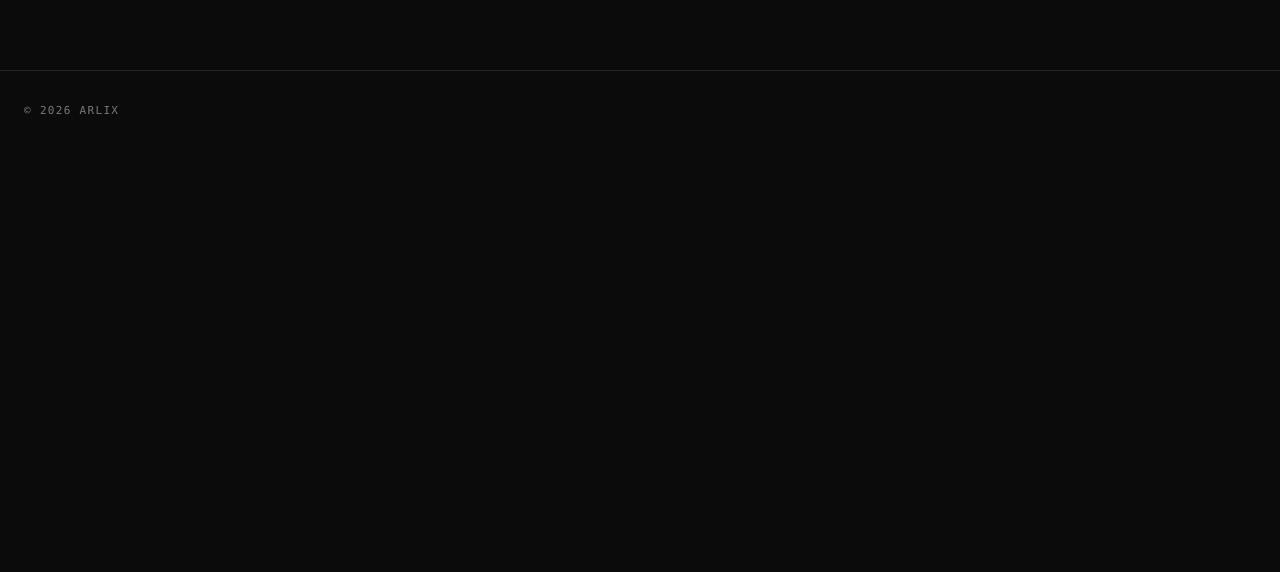
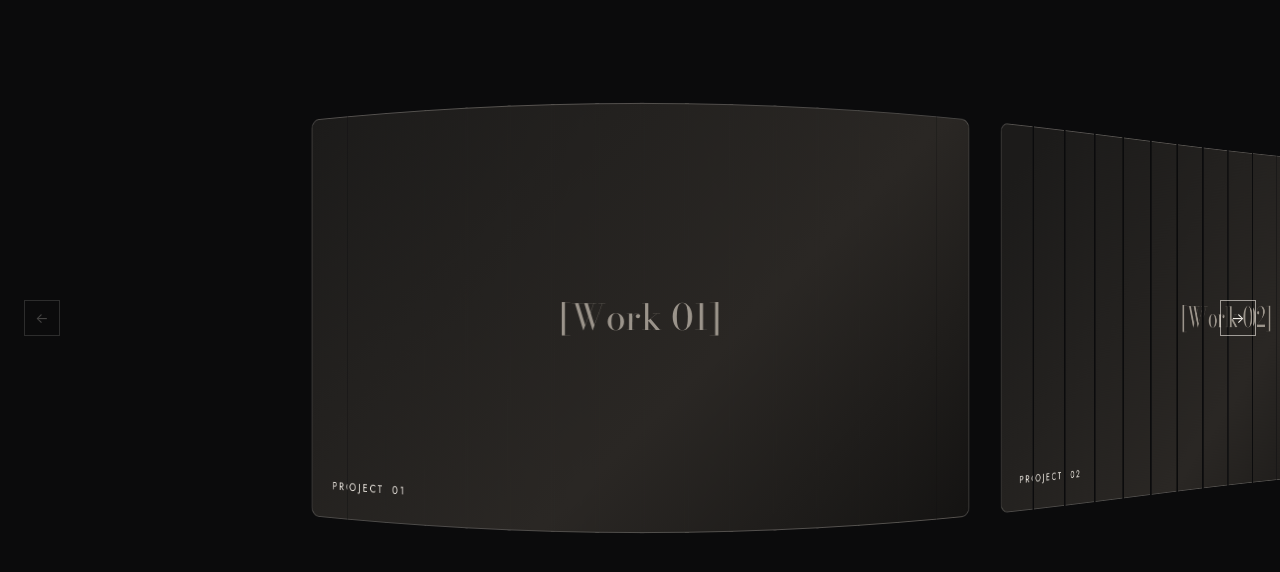
Before and after one commit to arlixfrost/arlix.art, a Next.js app: page / in a window 1280 px wide. Shown: the part 826-1398 px from the top of the page. Before the commit the page ends 978 px from the top, so only its background shows below. Built offline with nearby package versions, Linux system fonts and the light colour scheme.

Commit message:
Home: snake carousel mockup under the showreel (scroll, arrows, tap to center) and styled footer
Co-Authored-By: Claude Opus 5.5 <noreply@anthropic.com>
Claude-Session: https://claude.ai/code/session_01Er8MJtBvEUaFWw46bh3ALu

```diff
--- a/app/layout.tsx
+++ b/app/layout.tsx
@@ -18,7 +18,7 @@ export default function RootLayout({ children }: { children: React.ReactNode })
       <body className="min-h-screen">
         <Nav />
         {children}
-        <footer className="border-t border-white/10 px-6 py-8 mt-24 flex flex-wrap justify-between gap-4 label">
+        <footer className="bg-[#0B0B0C] border-t border-[rgba(242,237,230,0.12)] px-6 sm:px-8 py-8 flex flex-wrap justify-between gap-4 font-body text-[12px] tracking-[0.24em] uppercase text-[#9B948B]">
           <span>© 2026 Arlix</span>
         </footer>
       </body>
--- a/app/page.tsx
+++ b/app/page.tsx
@@ -1,5 +1,6 @@
 import Link from "next/link";
 import Showreel from "@/components/Showreel";
+import SnakeCarousel from "@/components/SnakeCarousel";
 
 export default function Home() {
   return (
@@ -15,6 +16,7 @@ export default function Home() {
           </div>
         </div>
       </Showreel>
+      <SnakeCarousel />
     </main>
   );
 }
--- /dev/null
+++ b/components/SnakeCarousel.tsx
@@ -0,0 +1,126 @@
+"use client";
+import { useCallback, useEffect, useRef, useState } from "react";
+
+// Snake carousel (reference: Jesper Landberg). Landscape cards bend like one wavy ribbon in perspective.
+// Page scroll moves the ribbon; small arrows at the screen edges and a tap on a card also move it.
+const cards = Array.from({ length: 7 }, (_, i) => ({ id: i, title: `[Work ${String(i + 1).padStart(2, "0")}]` }));
+const STRIPS = 16;
+
+export default function SnakeCarousel() {
+  const section = useRef<HTMLElement>(null);
+  const stage = useRef<HTMLDivElement>(null);
+  const strips = useRef<(HTMLDivElement | null)[]>([]);
+  const [size, setSize] = useState({ w: 900, h: 560 });
+  const [active, setActive] = useState(0);
+  const n = cards.length;
+
+  // Card size follows the screen: wider share on phones.
+  useEffect(() => {
+    const onResize = () => {
+      const vw = window.innerWidth;
+      const w = Math.round(Math.min(vw < 768 ? vw * 0.74 : vw * 0.56, 980));
+      setSize({ w, h: Math.round(w * 0.6) });
+    };
+    onResize();
+    window.addEventListener("resize", onResize);
+    return () => window.removeEventListener("resize", onResize);
+  }, []);
+
+  const layout = useCallback((p: number) => {
+    const { w } = size;
+    const gap = w * 0.05;
+    const sw = w / STRIPS;
+    const L = w * 0.42; // length of one wave bend
+    const A = w * 0.15; // depth of the wave
+    const z = (x: number) => A * (Math.cos(x / L) - 1) - (x * x) / (w * 6);
+    for (let i = 0; i < n; i++) {
+      for (let j = 0; j < STRIPS; j++) {
+        const el = strips.current[i * STRIPS + j];
+        if (!el) continue;
+        const x = (i - p) * (w + gap) - w / 2 + (j + 0.5) * sw;
+        const zz = z(x);
+        const ang = Math.atan2(z(x + 1) - z(x - 1), 2) * (180 / Math.PI);
+        el.style.transform = `translate3d(${x - sw / 2}px,0,${zz}px) rotateY(${-ang}deg)`;
+        el.style.opacity = Math.abs(x) > window.innerWidth * 1.1 ? "0" : "1";
+      }
+    }
+  }, [size, n]);
+
+  // Scroll range while the stage is stuck in the middle of the screen.
+  const bounds = (s: HTMLElement) => {
+    const top = s.getBoundingClientRect().top + window.scrollY;
+    const pad = 64;
+    const sh = stage.current?.offsetHeight ?? 0;
+    const off = (window.innerHeight - sh) / 2;
+    const start = top + pad - off;
+    // The page may end before the stage unsticks (only the footer is below), so cap at the real bottom.
+    const maxScroll = document.documentElement.scrollHeight - window.innerHeight;
+    return { start, run: Math.max(1, Math.min(s.offsetHeight - pad - sh, maxScroll - start)) };
+  };
+
+  // Scroll position inside the section -> ribbon position (0 .. n-1).
+  const progress = useCallback(() => {
+    const s = section.current;
+    if (!s) return 0;
+    const { start, run } = bounds(s);
+    const t = Math.min(1, Math.max(0, (window.scrollY - start) / run));
+    return t * (n - 1);
+  }, [n]);
+
+  useEffect(() => {
+    let raf = 0;
+    let cur = progress();
+    const tick = () => {
+      const target = progress();
+      cur += (target - cur) * 0.14;
+      if (Math.abs(target - cur) < 0.0005) cur = target;
+      layout(cur);
+      setActive((a) => (Math.round(cur) !== a ? Math.round(cur) : a));
+      raf = requestAnimationFrame(tick);
+    };
+    raf = requestAnimationFrame(tick);
+    return () => cancelAnimationFrame(raf);
+  }, [layout, progress]);
+
+  const go = (i: number) => {
+    const s = section.current;
+    if (!s) return;
+    const k = Math.max(0, Math.min(n - 1, i));
+    const { start, run } = bounds(s);
+    window.scrollTo({ top: start + (k / (n - 1)) * run, behavior: "smooth" });
+  };
+
+  const stageH = Math.round(size.h * 1.3);
+
+  return (
+    <section ref={section} aria-label="Selected work" className="relative bg-[#0B0B0C] pt-16" style={{ height: `calc(${n} * 55svh + 100svh)` }}>
+      <div ref={stage} className="sticky overflow-hidden" style={{ top: `calc((100svh - ${stageH}px) / 2)`, height: stageH }}>
+        <div className="absolute inset-0 flex items-center justify-center" style={{ perspective: `${size.w * 1.6}px` }}>
+          <div className="relative" style={{ width: 0, height: size.h, transformStyle: "preserve-3d" }}>
+            {cards.map((c, i) =>
+              Array.from({ length: STRIPS }, (_, j) => (
+                <div key={`${i}-${j}`} ref={(el) => { strips.current[i * STRIPS + j] = el; }}
+                  onClick={() => go(i)}
+                  className="absolute top-0 left-0 overflow-hidden cursor-pointer will-change-transform"
+                  style={{ width: size.w / STRIPS + 4, height: size.h, backfaceVisibility: "hidden", outline: "1px solid transparent" }}>
+                  <div className="absolute top-0 h-full" style={{ width: size.w, left: -j * (size.w / STRIPS) }}>
+                    <div className="h-full w-full border border-[rgba(242,237,230,0.22)]"
+                      style={{ background: `linear-gradient(135deg, #1c1b1a ${i * 6}%, #2a2724 60%, #141312)`, borderRadius: j === 0 ? "10px 0 0 10px" : j === STRIPS - 1 ? "0 10px 10px 0" : 0 }}>
+                      <div className="absolute inset-0 flex items-center justify-center font-display text-[#9B948B]" style={{ fontSize: size.w * 0.05 }}>{c.title}</div>
+                      <div className="absolute left-[4%] bottom-[6%] font-body uppercase tracking-[0.24em] text-[#F2EDE6]" style={{ fontSize: Math.max(11, size.w * 0.016) }}>Project {String(i + 1).padStart(2, "0")}</div>
+                    </div>
+                  </div>
+                </div>
+              ))
+            )}
+          </div>
+        </div>
+
+        <button onClick={() => go(active - 1)} aria-label="Previous" disabled={active === 0}
+          className="absolute left-3 sm:left-6 top-1/2 -translate-y-1/2 z-10 h-9 w-9 flex items-center justify-center border border-[rgba(242,237,230,0.6)] text-[#F2EDE6] text-sm hover:text-[#C9A962] hover:border-[#C9A962] disabled:opacity-25 transition-colors">←</button>
+        <button onClick={() => go(active + 1)} aria-label="Next" disabled={active === n - 1}
+          className="absolute right-3 sm:right-6 top-1/2 -translate-y-1/2 z-10 h-9 w-9 flex items-center justify-center border border-[rgba(242,237,230,0.6)] text-[#F2EDE6] text-sm hover:text-[#C9A962] hover:border-[#C9A962] disabled:opacity-25 transition-colors">→</button>
+      </div>
+    </section>
+  );
+}
```
